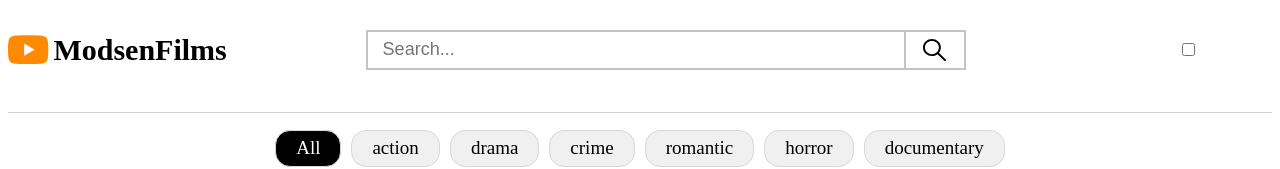
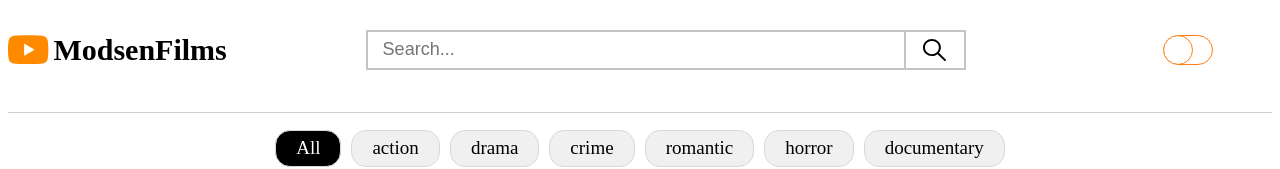
Before and after one commit to foxnorth228/movies-searcher, a React app: page / in a window 1280 px wide. Shown: the top 169 px of the page. Built offline with nearby package versions, Linux system fonts and the light colour scheme; no server answers.

Commit message:
feat: implement theme modes, switcher mode and animation for all interancive elements

```diff
--- a/src/components/button-show-more/style.css
+++ b/src/components/button-show-more/style.css
@@ -10,10 +10,9 @@
     font-family: Roboto, serif;
     font-size: 1.1rem;
     font-weight: 700;
-    transition: background-color 0.8s linear;
     &:hover {
         cursor: pointer;
-        background-color: #dc7700;
+        background-color: var(--button-show-more-hover, #dc7700);
     }
     &:active {
         cursor: pointer;
--- a/src/components/searcher/style.css
+++ b/src/components/searcher/style.css
@@ -3,9 +3,15 @@
     width: 100%;
     max-width: 30rem;
     height: 2rem;
+    background-color: white;
+}
+
+.searcher:hover {
+    background-color: var(--searcher-background, #e8e8e8);
 }
 
 .searcher__input {
+    background-color: inherit;
     box-sizing: border-box;
     width: calc(100% - 60px);
     height: 100%;
@@ -18,8 +24,13 @@
     display: block;
     width: 60px;
     height: 100%;
-    background: url("@assets/search.svg") center center no-repeat;
+    background: url("@assets/search.svg") no-repeat center center;
+    background-color: inherit;
     background-size: 60% 60%;
     border: 2px solid #C4C4C4;
     border-left: none;
 }
+
+.searcher__icon:hover {
+    cursor: pointer;
+}
--- a/src/components/selector-genre/style.css
+++ b/src/components/selector-genre/style.css
@@ -1,8 +1,8 @@
 .selectorGenre {
     width: 100%;
     padding: 0.6rem 0;
-    border-top: 1px solid rgba(0, 0, 0, 0.19);
-    border-bottom: 1px solid rgba(0, 0, 0, 0.19);
+    border-top: 1px solid var(--selector-genre-border, #cfcfcf);
+    border-bottom: 1px solid var(--selector-genre-border, #cfcfcf);
     display: flex;
     justify-content: center;
     align-items: center;
@@ -18,21 +18,21 @@
 }
 
 .selectorGenre__label {
+    color: var(--selector-genre-text, black);
     padding: 0.33rem 1rem;
-    background-color: #f0f0f0;
+    background-color: var(--selector-genre, #f0f0f0);
     border: 1px solid #d8d8d8;
     border-radius: 0.75rem;
     font-size: 0.95rem;
     margin: 0.25rem;
-    transition: background-color 0.3s linear, color 0.3s linear;
 }
 
 .selectorGenre__label:hover {
     cursor: pointer;
-    background-color: #d8d8d8;
+    background-color: var(--selector-genre-hover, #d8d8d8);
 }
 
 .selectorGenre__radio:checked + .selectorGenre__label {
-    background-color: black;
-    color: white;
+    background-color: var(--selector-genre-selected, black);
+    color: var(--selector-genre-selected-text, white);
 }
--- a/src/components/switcher-theme/index.tsx
+++ b/src/components/switcher-theme/index.tsx
@@ -1,8 +1,20 @@
 import React from 'react';
 import './style.css';
+import { useToggleTheme } from '@store/themeSlice';
 
 const SwitcherTheme = () => {
-  return <input type="checkbox" />;
+  const [theme, setTheme] = useToggleTheme();
+  return (
+    <label className="switcher">
+      <input
+        className="switcher__input"
+        checked={theme === 'dark'}
+        type="checkbox"
+        onChange={() => setTheme()}
+      />
+      <span className="switcher__slider" />
+    </label>
+  );
 };
 
 export default SwitcherTheme;
--- a/src/components/switcher-theme/style.css
+++ b/src/components/switcher-theme/style.css
@@ -0,0 +1,55 @@
+.switcher {
+    position: relative;
+    width: 50px;
+    height: 30px;
+    background: transparent;
+    border: 1px solid #fd7e14;
+    border-radius: 15px;
+    overflow: hidden;
+}
+
+.switcher:hover {
+    cursor: pointer;
+}
+
+.switcher:hover > .switcher__slider:before {
+    background-color: #dcdcdc;
+}
+
+.switcher__input {
+    display: none;
+}
+
+.switcher__slider {
+    z-index: -1;
+    display: block;
+    width: 50px;
+    height: 30px;
+    background-color: transparent;
+    position: absolute;
+    left: -1px;
+    top: -1px;
+    transition: background-color 0.3s linear;
+}
+
+.switcher__slider::before {
+    content: '';
+    z-index: 1;
+    position: absolute;
+    display: block;
+    width: 30px;
+    height: 30px;
+    border: 1px solid #fd7e14;
+    border-radius: 50%;
+    background-color: white;
+    transform: translateX(0px);
+    transition: transform 0.3s linear, background-color 0.3s linear;
+}
+
+.switcher__input:checked + .switcher__slider{
+    background-color: #fd7e14;
+}
+
+.switcher__input:checked + .switcher__slider:before{
+    transform: translateX(20px);
+}
--- a/src/layouts/footer/style.css
+++ b/src/layouts/footer/style.css
@@ -27,7 +27,7 @@
 
 .footer__title {
     text-align: center;
-    color: rgba(0, 0, 0, 0.40);
+    color: var(--footer-title, #8a8a8a);
     font-size: 1.2rem;
     font-family: 'Roboto', serif;
     font-weight: 500;
--- a/src/pages/app.tsx
+++ /dev/null
@@ -1,18 +0,0 @@
-import React from 'react';
-import Header from '@src/layouts/header';
-import Main from '@src/layouts/main';
-import Footer from '@src/layouts/footer';
-import ModalDialogMovie from '@src/layouts/modal-dialog-movie';
-
-const App = () => {
-  return (
-    <>
-      {false && <ModalDialogMovie />}
-      <Header />
-      <Main />
-      <Footer />
-    </>
-  );
-};
-
-export default App;
--- /dev/null
+++ b/src/pages/app/index.tsx
@@ -0,0 +1,31 @@
+import './style.css';
+import React, { useEffect } from 'react';
+import Header from '@src/layouts/header';
+import Main from '@src/layouts/main';
+import Footer from '@src/layouts/footer';
+import ModalDialogMovie from '@src/layouts/modal-dialog-movie';
+import { useToggleTheme } from '@store/themeSlice';
+
+const App = () => {
+  const [theme] = useToggleTheme();
+  useEffect(() => {
+    if (theme === 'light') {
+      document.body.classList.add('light-theme');
+      document.body.classList.remove('dark-theme');
+    } else {
+      document.body.classList.add('dark-theme');
+      document.body.classList.remove('light-theme');
+    }
+  }, [theme]);
+
+  return (
+    <>
+      {false && <ModalDialogMovie />}
+      <Header />
+      <Main />
+      <Footer />
+    </>
+  );
+};
+
+export default App;
--- /dev/null
+++ b/src/pages/app/style.css
@@ -0,0 +1,58 @@
+:root {
+    --background: white;
+    --text: black;
+    --footer-title: #8a8a8a;
+    --searcher-background: #e8e8e8;
+    --button-show-more-hover: #dc7700;
+    --button-show-more-active: #5b2e00;
+    --selector-genre-border: #cfcfcf;
+    --selector-genre: #f0f0f0;
+    --selector-genre-hover: #d8d8d8;
+    --selector-genre-text: black;
+    --selector-genre-selected: black;
+    --selector-genre-selected-text: white;
+}
+
+.light-theme {
+    --background: white;
+    --text: black;
+    --footer-title: #8a8a8a;
+    --searcher-background: #f5f5f5;
+    --button-show-more-hover: #dc7700;
+    --button-show-more-active: #5b2e00;
+    --selector-genre-border: #cfcfcf;
+    --selector-genre: #f0f0f0;
+    --selector-genre-hover: #d8d8d8;
+    --selector-genre-text: black;
+    --selector-genre-selected: black;
+    --selector-genre-selected-text: white;
+}
+
+.dark-theme {
+    --background: black;
+    --text: white;
+    --footer-title: #c2c2c2;
+    --searcher-background: #cccccc;
+    --button-show-more-hover: #be6600;
+    --button-show-more-active: #3d1d00;
+    --selector-genre-border: #d7d7d7;
+    --selector-genre: #f0f0f0;
+    --selector-genre-hover: #c0c0c0;
+    --selector-genre-text: black;
+    --selector-genre-selected: #131313;
+    --selector-genre-selected-text: white;
+}
+
+body {
+    background: var(--background, white);
+}
+
+label, span, p, div, h1, h2, h3, h4, h5, h6 {
+    color: var(--text);
+}
+
+*,
+:after,
+:before {
+    transition: color 0.3s linear, background-color 0.3s linear;
+}
--- a/src/store/index.tsx
+++ b/src/store/index.tsx
@@ -1,11 +1,14 @@
 import { configureStore } from '@reduxjs/toolkit';
 import { setupListeners } from '@reduxjs/toolkit/query';
 import { imdbApi } from '@src/servises/imdb-api';
-import moviesReducer from '@store/moviesSlice';
+import moviesReducer, { moviesSlice } from '@store/moviesSlice';
+import themeReducer, { themeSlice } from '@store/themeSlice';
+
 export const store = configureStore({
   reducer: {
     [imdbApi.reducerPath]: imdbApi.reducer,
-    movies: moviesReducer,
+    [moviesSlice.name]: moviesReducer,
+    [themeSlice.name]: themeReducer,
   },
   middleware: (getDefaultMiddleware) => getDefaultMiddleware().concat(imdbApi.middleware),
 });
--- /dev/null
+++ b/src/store/themeSlice/index.ts
@@ -0,0 +1,27 @@
+import { createSlice } from '@reduxjs/toolkit';
+import { RootState } from '@src/store';
+import { useDispatch, useSelector } from 'react-redux';
+
+const themeName = 'theme';
+export const themeSlice = createSlice({
+  name: themeName,
+  initialState: localStorage.getItem(themeName) ?? 'light',
+  reducers: {
+    toggleTheme: (state) => {
+      const theme = state === 'light' ? 'dark' : 'light';
+      console.log(theme);
+      localStorage.setItem(themeName, theme);
+      return theme;
+    },
+  },
+});
+
+export const { toggleTheme } = themeSlice.actions;
+export const useToggleTheme = () => {
+  const dispatch = useDispatch();
+  return [useSelector((state: RootState) => state.theme), () => dispatch(toggleTheme())] as [
+    string,
+    () => void,
+  ];
+};
+export default themeSlice.reducer;
```
